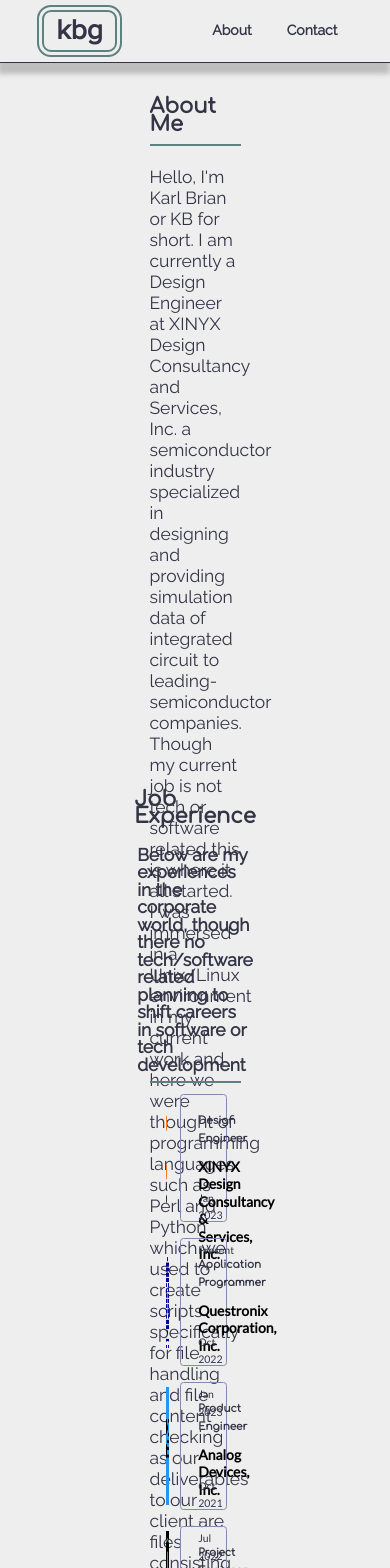
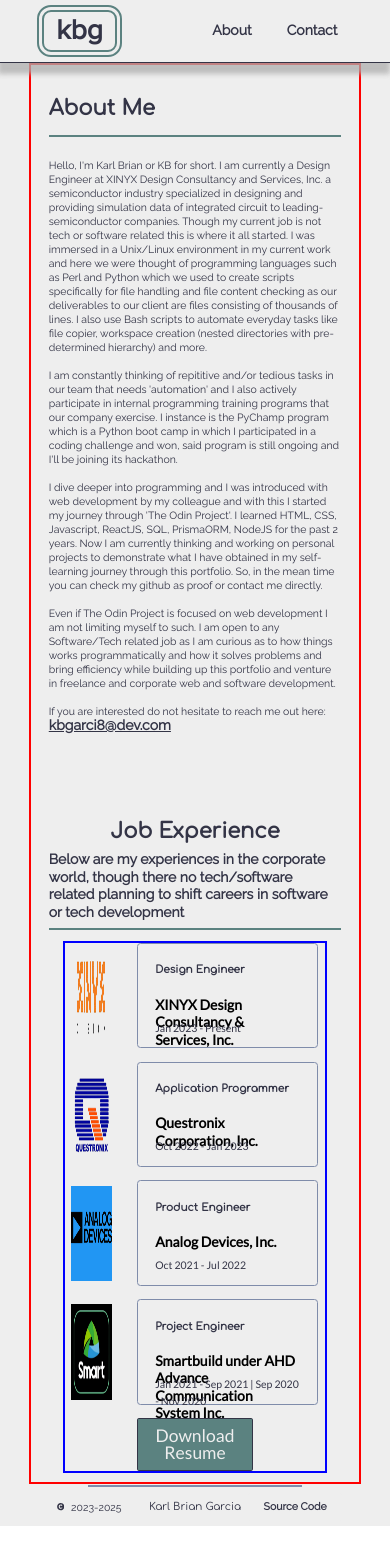
Before and after one commit to kbgarcia8/portfolio, a React (Vite) app in the folder portfolio/: page /about in a window 390 px wide. Shown: the top 1568 px of the page. After the commit the page ends 1526 px from the top, so only its background shows below. Built offline with nearby package versions, Linux system fonts and the light colour scheme; no server answers.

Commit message:
Responsiveness-Mobile: MainPage, AboutPage-HistorySection

```diff
--- a/portfolio/src/components/organisms/Footer/Footer.styles.js
+++ b/portfolio/src/components/organisms/Footer/Footer.styles.js
@@ -73,7 +73,7 @@ export const FooterButtonContainer = styled.div`
     display: flex;
     justify-content: flex-end;
     align-items: center;
-    border: 2px solid red;
+
     ${media.mobile`
         width: 25%;
     `}
--- a/portfolio/src/components/pages/AboutPage/AboutPage.styles.js
+++ b/portfolio/src/components/pages/AboutPage/AboutPage.styles.js
@@ -2,33 +2,59 @@ import styled from 'styled-components';
 import { v } from 'styles/variables.js';
 import Section from 'components/molecules/Section';
 import Button from 'components/atoms/Button';
+import { media } from 'utils/utils.js';
 
 export const AboutPageWrapper = styled.div`
     width: 70%;
     height: 100%;
     display: flex;
     flex-direction: column;
+    ${media.mobile`
         padding-block: ${v.spacing.medium};
-    padding-inline: ${v.spacing.xxlarge};
+        padding-inline: 0;
+        width: 85%;
+    `}
+    border: 2px solid red;
 `;
 
 export const HistorySection = styled(Section)`
     width: 100%;
-    height: 100vh;
+
+    ${media.mobile`
+        height: 80vh;
+        margin-bottom: ${v.spacing.xxlarge};
+    `}
+
+    ${media.desktop`
+        height: 70vh;
+    `}
 `;
 
 export const HistoryParagraph = styled.p`
     width: 100%;
+    height: 100%;
     white-space: pre-wrap;
+    ${media.mobile`
+        font-size: ${v.fontSize.xsmall};
+        line-height: calc(${v.spacing.small} + 0.25rem);
+        margin-bottom: 0;
+    `}
+    ${media.desktop`
         font-size: ${v.fontSize.medium};
         line-height: 1.5rem;
+    `}
 `;
 
 export const PortfolioLink = styled.a`
-    font-size: ${v.fontSize.medium};
     font-weight: ${v.fontWeight.bolder} !important;
     font-family: ${v.fonts.secondary}, ${v.fonts.fallback};
     transition: transform 0.3s ease;
+    ${media.mobile`
+        font-size: ${v.fontSize.small};
+    `}
+    ${media.desktop`
+        font-size: ${v.fontSize.medium};
+    `}
 
     &:hover {
         color: ${({theme}) => theme.teal} !important;
@@ -51,12 +77,20 @@ export const ExperienceSection = styled(Section)`
     align-items: center;
     justify-content: center;
     width: 100%;
-    height: 80vh;
-
+    ${media.mobile`
+        height: 75vh;
+        & h3 {
+            font-size: ${v.fontSize.small};
+        }
+    `}
+    ${media.tablet`
         & h3 {
             font-size: ${v.fontSize.medium};
-        margin-top: ${v.spacing.small};
         }
+    `}
+    ${media.desktop`
+        height: 70vh;
+    `}
 `;
 
 export const ExperiencesSpace = styled.div`
@@ -64,9 +98,15 @@ export const ExperiencesSpace = styled.div`
     flex-direction: column;
     align-items: center;
     justify-content: space-between;
-    width: 75%;
     height: 100%;
     margin-top: ${v.spacing.small};
+    ${media.mobile`
+        width: 90%;
+    `}
+    ${media.tablet`
+        width: 75%;
+    `}
+    border: 2px solid blue;
 `;
 
 export const ExperienceContainer = styled. div`
```
Lines whose indentation alone changed are shown as unchanged.
